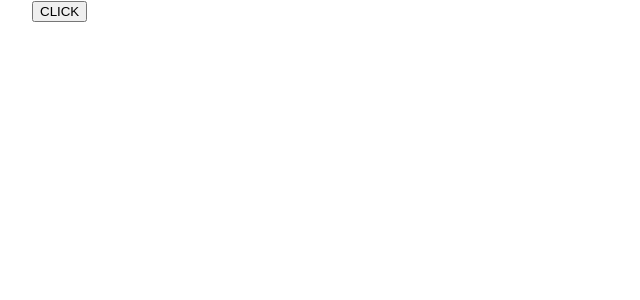
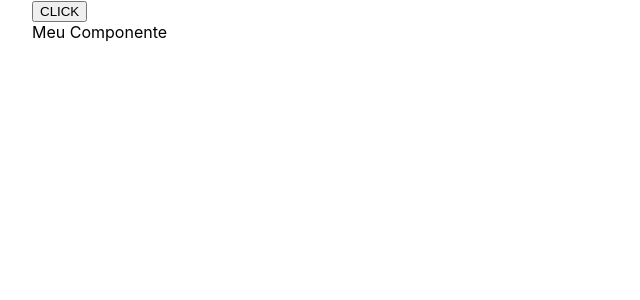
Before and after one commit to treinaweb/treinaweb-nextjs-customizacao, a Next.js app: page / in a window 1280 px wide. Shown: the top 300 px of the page, without its empty margins (0-640 px from the left). Built offline with nearby package versions, Linux system fonts and the light colour scheme.

Commit message:
aula-03-04

```diff
--- a/components/meu-componente.tsx
+++ b/components/meu-componente.tsx
@@ -1,3 +1,4 @@
 export default function MeuComponente() {
+    console.log(window.navigator);
     return <div>Meu Componente</div>;
 }
--- a/pages/index.tsx
+++ b/pages/index.tsx
@@ -8,10 +8,11 @@ import { useState } from 'react';
 // import MeuComponente from '../components/meu-componente';
 const MeuComponente = dynamic(() => import('../components/meu-componente'), {
     loading: () => <div>Carregando . . . .</div>,
+    ssr: false,
 });
 
 const Home: NextPage = () => {
-    const [isVisible, setVisible] = useState(false);
+    const [isVisible, setVisible] = useState(true);
     return (
         <div className={styles.container}>
             <button onClick={() => setVisible(!isVisible)}>CLICK</button>
```
